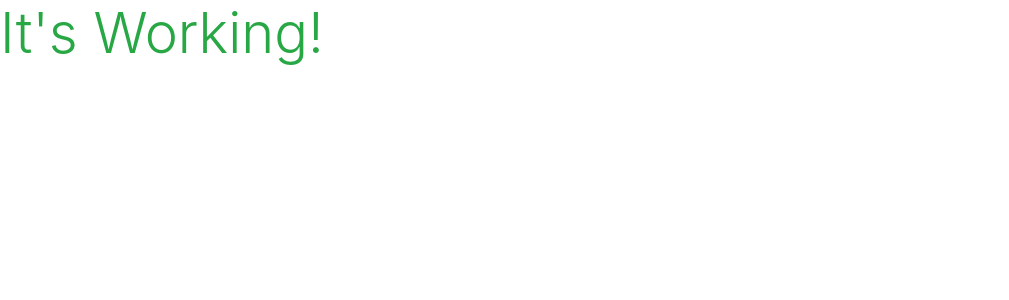
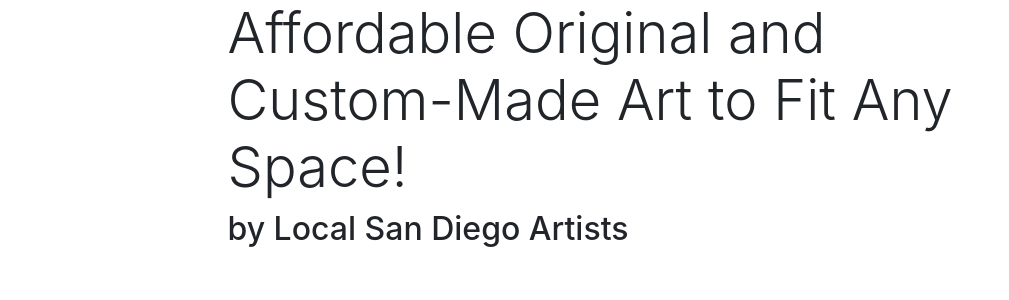
Before and after one commit to ChristineEC/sd_art_outlet, a Django app: page / in a window 1280 px wide. Shown: the top 300 px of the page, without its empty margins (0-1009 px from the left). Run offline with Django 4.2, Linux system fonts and the light colour scheme.

Commit message:
Add homepage headlines

```diff
--- a/home/templates/home/index.html
+++ b/home/templates/home/index.html
@@ -2,5 +2,20 @@
 {% load static %}
 
 {% block content %}
-<h1 class="display-4 text-success">It's Working!</h1>
+    <div class="container h-100">
+        <div class="row">
+            <div class="col-7 col col-md-8 col-lg-9 mx-auto my-auto">
+                <h1 class="page-headline display-4">
+                    Affordable Original and Custom-Made Art to Fit Any Space!
+                </h1>
+                <h2 class="page-subheadline display-6">
+                    by Local San Diego Artists
+                </h2>
+            </div>
+
+        </div>
+
+    </div>
+
+
 {% endblock %}
```
